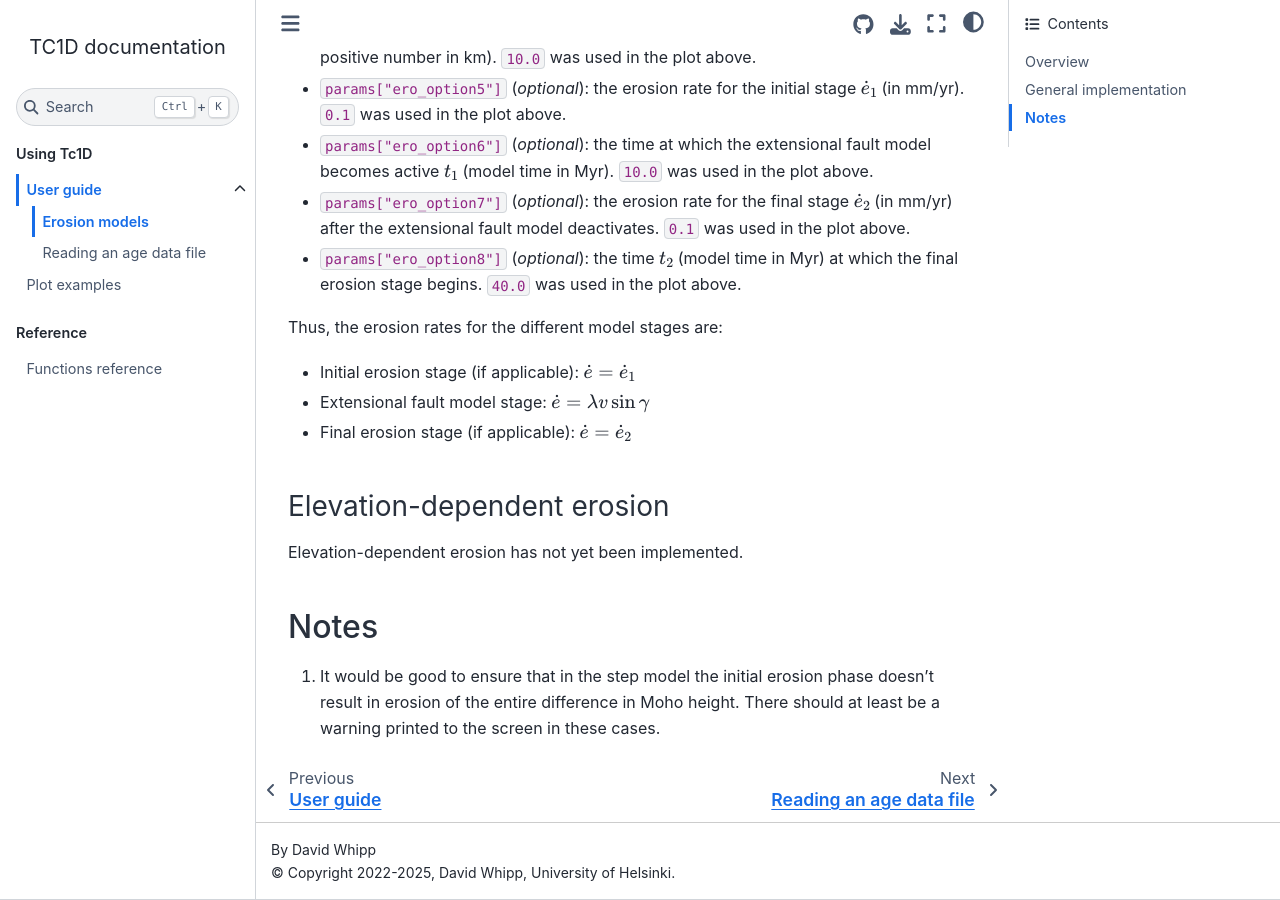
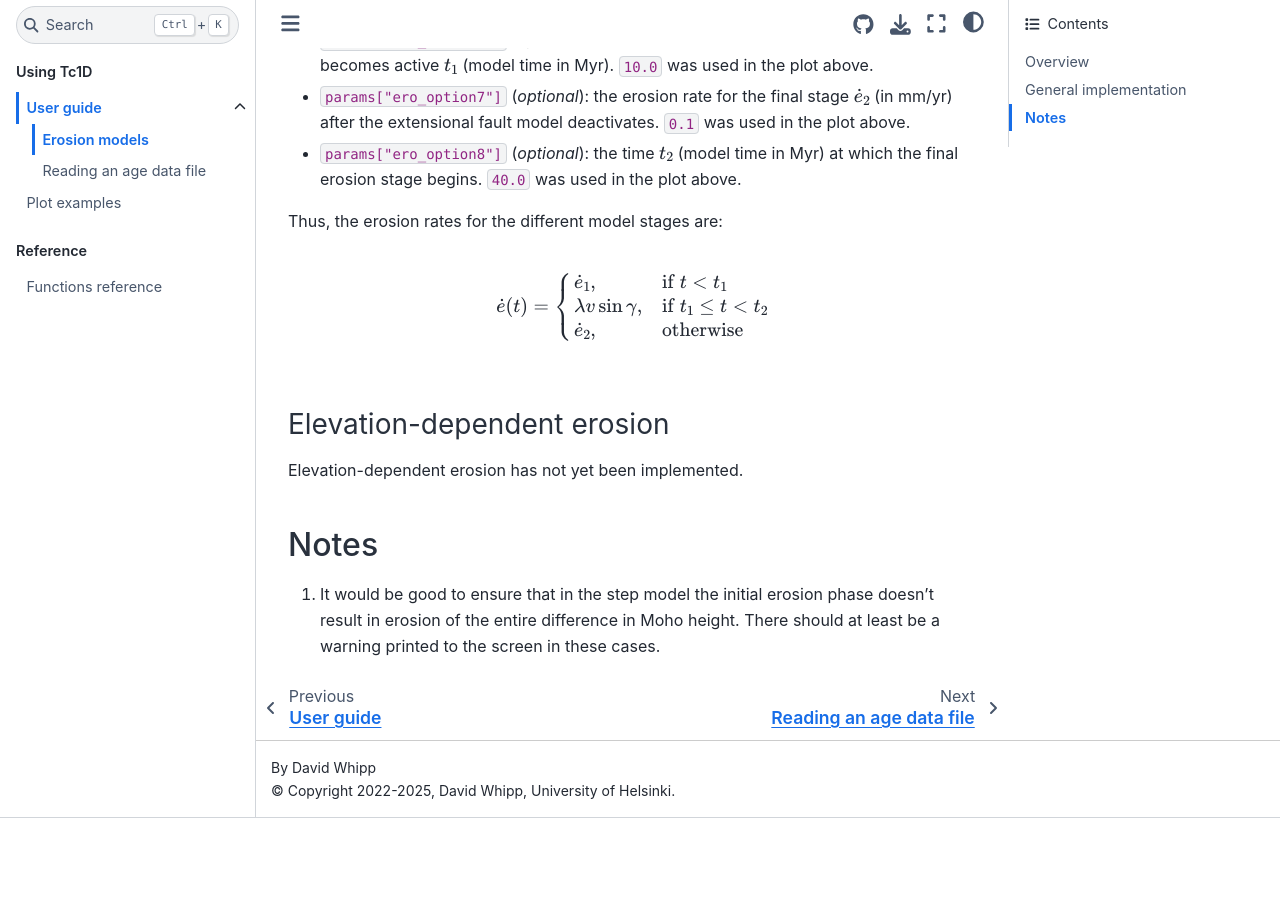
Before and after one commit to HUGG/TC1D, a Sphinx documentation site: the page built from docs/source/erosion-models.md, in a window 1280 px wide and 900 px high, scrolled down 11599 px. Built offline with Sphinx 7.4.7 and the Sphinx Book theme 1.1.4, drawn with Linux system fonts in a browser that asks for light colours; after the commit the page ends 12417 px from its top, so only the background shows below that; some of the changed text lies outside the part shown.

Commit message:
Add cases for ero type 7

```diff
--- a/docs/source/erosion-models.md
+++ b/docs/source/erosion-models.md
@@ -227,10 +227,6 @@ $$
 \end{cases}
 $$
 
-- Initial erosion stage: $\dot{e} = \dot{e}_{1}$
-- Linear change stage: $\dot{e}(t) = \dot{e}_{1} + \frac{t - t_{1}}{t_{2} - t_{1}} (\dot{e}_{2} - \dot{e}_{1})$
-- Final erosion stage (if applicable): $\dot{e} = \dot{e}_{2}$
-
 where $t$ is the current model time.
 
 ### Type 7: Extensional tectonics
@@ -267,9 +263,14 @@ The complete list of parameters used for this case are:
 
 Thus, the erosion rates for the different model stages are:
 
-- Initial erosion stage (if applicable): $\dot{e} = \dot{e}_{1}$
-- Extensional fault model stage: $\dot{e} = \lambda v \sin{\gamma}$
-- Final erosion stage (if applicable): $\dot{e} = \dot{e}_{2}$
+$$
+\dot{e}(t) =
+\begin{cases}
+    \dot{e}_{1}, & \text{if } t \lt t_{1}\\
+    \lambda v \sin{\gamma}, & \text{if } t_{1} \leq t \lt t_{2}\\
+    \dot{e}_{2}, & \text{otherwise}
+\end{cases}
+$$
 
 ### Elevation-dependent erosion
 
```
